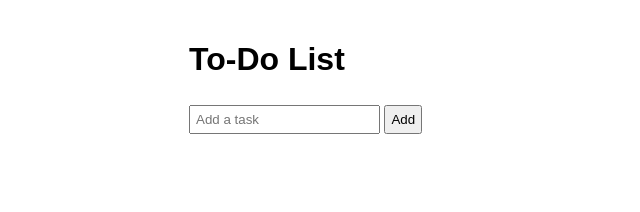
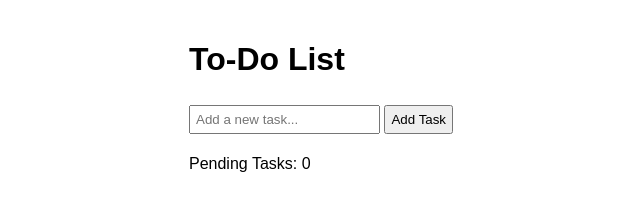
Before and after one commit to prerna-pramod-gh/To-Do-List-Application, a plain HTML site: page index.html in a window 1280 px wide. Shown: the whole page, without its empty margins (201-841 px from the left). Drawn offline with Linux system fonts and the light colour scheme.

Commit message:
Update index.html

```diff
--- a/index.html
+++ b/index.html
@@ -2,14 +2,20 @@
 <html lang="en">
 <head>
     <meta charset="UTF-8">
-    <title>To-Do List</title>
+    <meta name="viewport" content="width=device-width, initial-scale=1.0">
+    <title>To-Do List Application</title>
     <link rel="stylesheet" href="styles.css">
 </head>
 <body>
-    <h1>To-Do List</h1>
-    <input type="text" id="taskInput" placeholder="Add a task">
-    <button onclick="addTask()">Add</button>
-    <ul id="taskList"></ul>
+    <div class="container">
+        <h1>To-Do List</h1>
+        <div class="input-container">
+            <input type="text" id="taskInput" placeholder="Add a new task...">
+            <button onclick="addTask()">Add Task</button>
+        </div>
+        <ul id="taskList"></ul>
+        <p id="taskCount">Pending Tasks: 0</p>
+    </div>
     <script src="script.js"></script>
 </body>
 </html>
```
